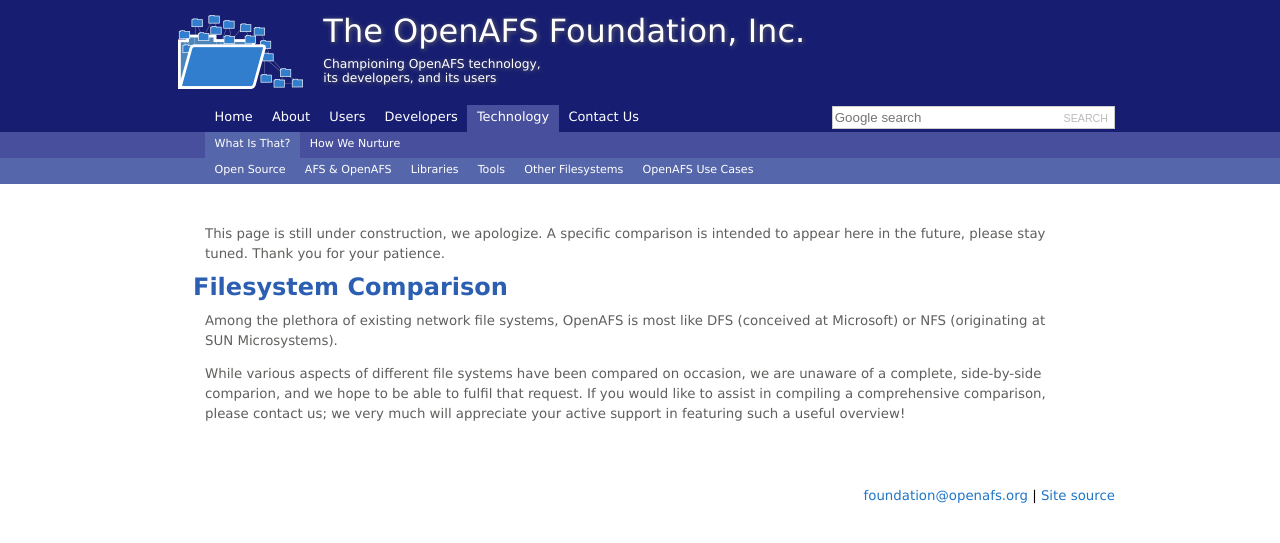
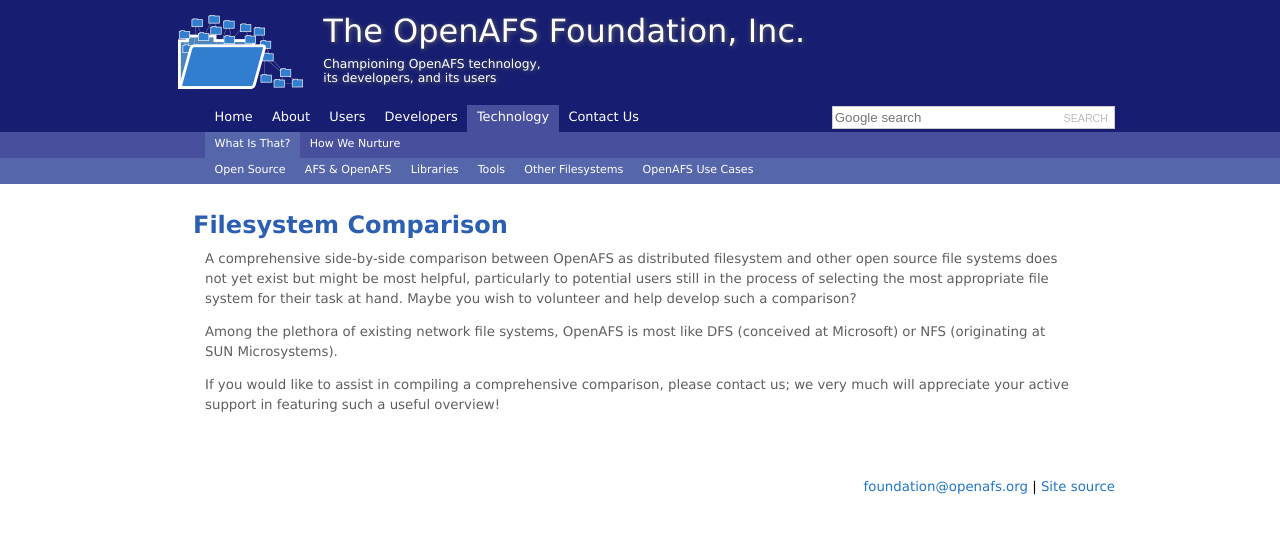
Before and after one commit to openafsfoundation/openafsfoundation.org, a Jekyll site: the page built from tech/comparison/index.md, in a window 1280 px wide. Shown: the top 543 px of the page. Built offline with Jekyll 4.4.1, drawn with Linux system fonts in a browser that asks for light colours.

Commit message:
Update index.md

```diff
--- a/tech/comparison/index.md
+++ b/tech/comparison/index.md
@@ -3,10 +3,11 @@
 nav: [tech,what]
 ---
 
-This page is still under construction, we apologize. A specific comparison is intended to appear here in the future, please stay tuned.  Thank you for your patience.
 
 ## Filesystem Comparison ##
 
+A comprehensive side-by-side comparison between OpenAFS as distributed filesystem and other open source file systems does not yet exist but might be most helpful, particularly to potential users still in the process of selecting the most appropriate file system for their task at hand.  Maybe you wish to volunteer and help develop such a comparison?
+
 Among the plethora of existing network file systems, OpenAFS is most like DFS (conceived at Microsoft) or NFS (originating at SUN Microsystems).
 
-While various aspects of different file systems have been compared on occasion, we are unaware of a complete, side-by-side comparion, and we hope to be able to fulfil that request.  If you would like to assist in compiling a comprehensive comparison, please contact us; we very much will appreciate your active support in featuring such a useful overview!
+If you would like to assist in compiling a comprehensive comparison, please contact us; we very much will appreciate your active support in featuring such a useful overview!
```
